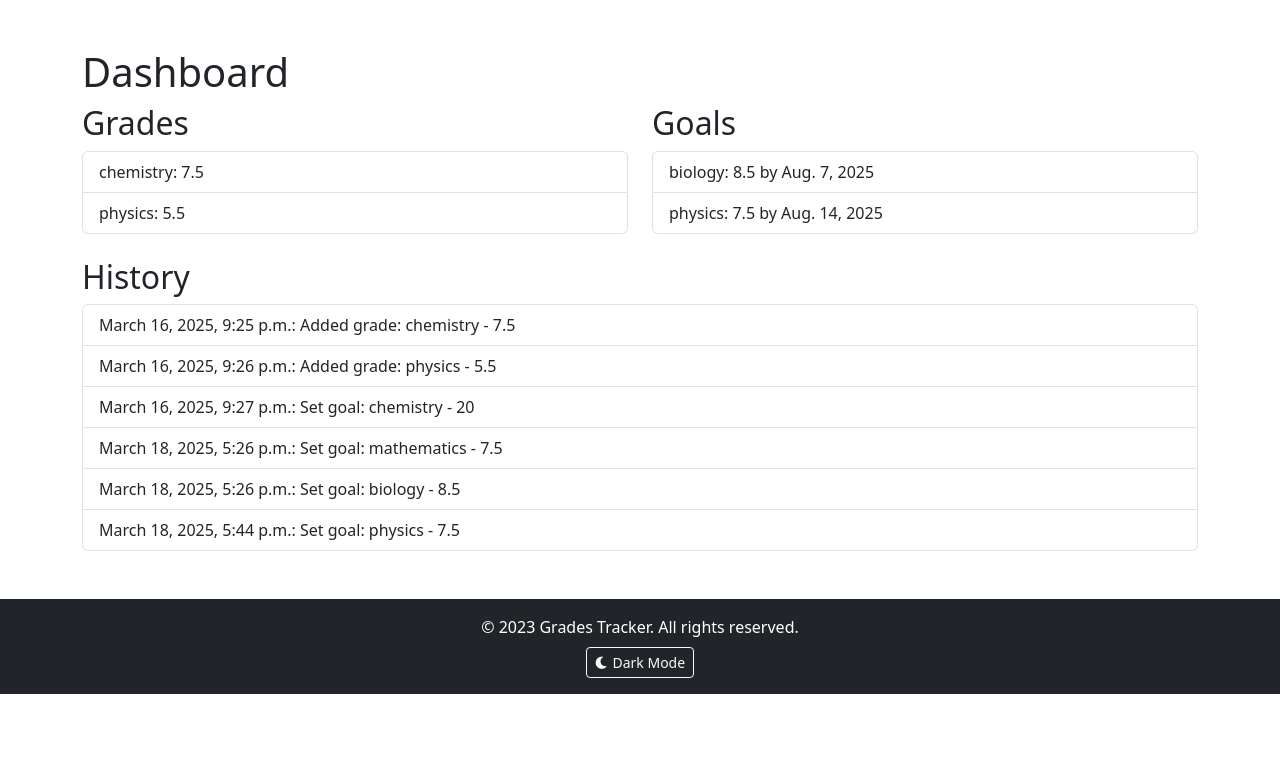
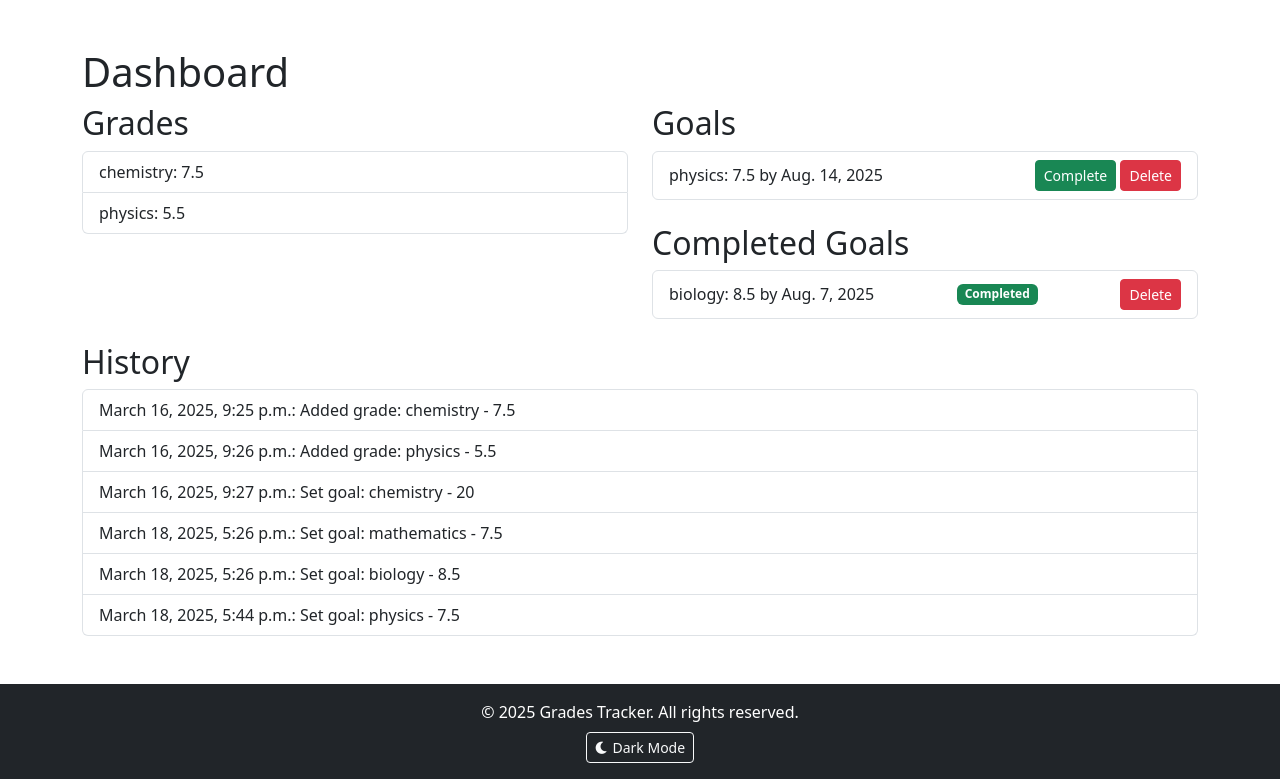
Before and after one commit to camilleyeyou/Grades_tracker_app, a Django app: page /grades/ in a window 1280 px wide. Shown: the part 225-1004 px from the top of the page. Before the commit the page ends 919 px from the top, so only its background shows below. Run offline with Django 5.2, Linux system fonts and the light colour scheme; a user stored in the database is signed in; data comes from the database, SQL or seed files in the repository; both versions use the stored data as it was after the commit.

Commit message:
Added Completed Goals section, Delete button, and confirmation popups

```diff
--- a/grades/models.py
+++ b/grades/models.py
@@ -12,6 +12,7 @@ class Goal(models.Model):
     subject = models.CharField(max_length=100)
     target_grade = models.CharField(max_length=10)
     deadline = models.DateField()
+    completed = models.BooleanField(default=False)
 
 class History(models.Model):
     student = models.ForeignKey(User, on_delete=models.CASCADE)
--- a/grades/templates/grades/base.html
+++ b/grades/templates/grades/base.html
@@ -67,7 +67,7 @@
     <!-- Footer -->
     <footer class="bg-dark text-white text-center py-3">
         <div class="container">
-            <p class="mb-0">&copy; 2023 Grades Tracker. All rights reserved.</p>
+            <p class="mb-0">&copy; 2025 Grades Tracker. All rights reserved.</p>
             <button id="dark-mode-toggle" class="btn btn-sm btn-outline-light mt-2">
                 <i class="fas fa-moon"></i> Dark Mode
             </button>
@@ -78,5 +78,14 @@
     <script src="https://cdn.jsdelivr.net/npm/bootstrap@5.3.0/dist/js/bootstrap.bundle.min.js"></script>
     <!-- Custom JS -->
     <script src="{% static 'js/scripts.js' %}"></script>
+    <script>
+        function confirmComplete() {
+            return confirm("Are you sure you want to mark this goal as completed?");
+        }
+
+        function confirmDelete() {
+            return confirm("Are you sure you want to delete this goal?");
+        }
+    </script>
 </body>
 </html>
--- a/grades/templates/grades/dashboard.html
+++ b/grades/templates/grades/dashboard.html
@@ -13,8 +13,34 @@
     <div class="col-md-6">
         <h2>Goals</h2>
         <ul class="list-group">
-            {% for goal in goals %}
-            <li class="list-group-item">{{ goal.subject }}: {{ goal.target_grade }} by {{ goal.deadline }}</li>
+            {% for goal in incomplete_goals %}
+            <li class="list-group-item d-flex justify-content-between align-items-center">
+                {{ goal.subject }}: {{ goal.target_grade }} by {{ goal.deadline }}
+                <div>
+                    <form action="{% url 'complete_goal' goal.id %}" method="post" style="display: inline;">
+                        {% csrf_token %}
+                        <button type="submit" class="btn btn-success btn-sm" onclick="return confirmComplete()">Complete</button>
+                    </form>
+                    <form action="{% url 'delete_goal' goal.id %}" method="post" style="display: inline;">
+                        {% csrf_token %}
+                        <button type="submit" class="btn btn-danger btn-sm" onclick="return confirmDelete()">Delete</button>
+                    </form>
+                </div>
+            </li>
+            {% endfor %}
+        </ul>
+
+        <h2 class="mt-4">Completed Goals</h2>
+        <ul class="list-group">
+            {% for goal in completed_goals %}
+            <li class="list-group-item d-flex justify-content-between align-items-center">
+                {{ goal.subject }}: {{ goal.target_grade }} by {{ goal.deadline }}
+                <span class="badge bg-success">Completed</span>
+                <form action="{% url 'delete_goal' goal.id %}" method="post" style="display: inline;">
+                    {% csrf_token %}
+                    <button type="submit" class="btn btn-danger btn-sm" onclick="return confirmDelete()">Delete</button>
+                </form>
+            </li>
             {% endfor %}
         </ul>
     </div>
--- a/grades/urls.py
+++ b/grades/urls.py
@@ -5,5 +5,7 @@ urlpatterns = [
     path('', views.dashboard, name='dashboard'),
     path('add-grade/', views.add_grade, name='add_grade'),
     path('set-goal/', views.set_goal, name='set_goal'),
-    path('register/', views.register, name='register'),  # Add this line
+    path('register/', views.register, name='register'),
+    path('complete-goal/<int:goal_id>/', views.complete_goal, name='complete_goal'),
+    path('delete-goal/<int:goal_id>/', views.delete_goal, name='delete_goal'),
 ]
--- a/grades/views.py
+++ b/grades/views.py
@@ -1,4 +1,5 @@
 from django.shortcuts import render, redirect
+from django.shortcuts import get_object_or_404, redirect
 from django.contrib.auth.decorators import login_required
 from .models import Grade, Goal, History
 from .forms import GradeForm, GoalForm
@@ -12,9 +13,15 @@ from django.contrib.auth import logout
 @login_required
 def dashboard(request):
     grades = Grade.objects.filter(student=request.user)
-    goals = Goal.objects.filter(student=request.user)
+    incomplete_goals = Goal.objects.filter(student=request.user, completed=False)  # Incomplete goals
+    completed_goals = Goal.objects.filter(student=request.user, completed=True)    # Completed goals
     history = History.objects.filter(student=request.user)
-    return render(request, 'grades/dashboard.html', {'grades': grades, 'goals': goals, 'history': history})
+    return render(request, 'grades/dashboard.html', {
+        'grades': grades,
+        'incomplete_goals': incomplete_goals,
+        'completed_goals': completed_goals,
+        'history': history,
+    })
 
 @login_required
 def add_grade(request):
@@ -90,3 +97,16 @@ def set_goal(request):
 def custom_logout(request):
     logout(request)  # Log out the user
     return redirect('login')  # Redirect to the login page
+
+@login_required
+def complete_goal(request, goal_id):
+    goal = get_object_or_404(Goal, id=goal_id, student=request.user)
+    goal.completed = True
+    goal.save()
+    return redirect('dashboard')
+
+@login_required
+def delete_goal(request, goal_id):
+    goal = get_object_or_404(Goal, id=goal_id, student=request.user)
+    goal.delete()
+    return redirect('dashboard')
--- a/gradestracker/settings.py
+++ b/gradestracker/settings.py
@@ -126,3 +126,4 @@ DEFAULT_AUTO_FIELD = 'django.db.models.BigAutoField'
 
 #DEBUG = False  # Set to False in production
 ALLOWED_HOSTS = ['*']  # Allow all hosts for testing
+LOGIN_REDIRECT_URL = 'dashboard'
```
Also changed, not shown: requirements.txt (added, +17 -0 lines), db.sqlite3, grades/migrations/0002_goal_completed.py (added), 5 other files.
